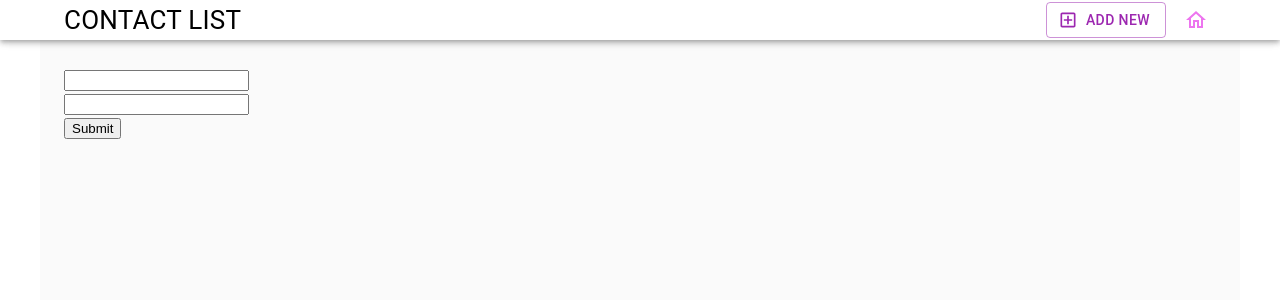
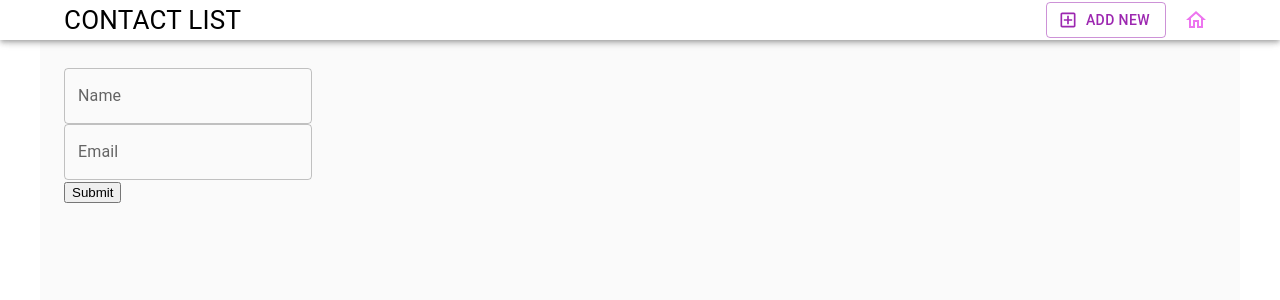
Before and after one commit to iurimp91/contact-list, a React (Create React App) app: page /form in a window 1280 px wide. Shown: the top 300 px of the page. Built offline with nearby package versions, Linux system fonts and the light colour scheme.

Commit message:
refactor: setup react-hook-form with material ui

```diff
--- a/src/pages/Form.tsx
+++ b/src/pages/Form.tsx
@@ -1,17 +1,19 @@
 /* eslint-disable no-console */
-import { useForm, SubmitHandler } from "react-hook-form";
+import { useForm, SubmitHandler, Controller } from "react-hook-form";
 import { yupResolver } from "@hookform/resolvers/yup";
 import * as yup from "yup";
+import { TextField } from "@mui/material";
 import Contact from "../interfaces/Contact";
 
 const schema = yup.object().shape({
   name: yup.string().required(),
-  email: yup.string().email().required()
+  email: yup.string().email().required(),
 });
 
 export default function Form() {
   const {
     register,
+    control,
     handleSubmit,
     watch,
     formState: { errors },
@@ -25,10 +27,34 @@ export default function Form() {
 
   return (
     <form onSubmit={handleSubmit(formSubmitHandler)}>
-      <input defaultValue="" {...register("name")} />
+      <Controller
+        name="name"
+        control={control}
+        defaultValue=""
+        render={({ field }) => (
+          <TextField
+            {...field}
+            label="Name"
+            error={!!errors.name}
+            helperText={errors.name?.message}
+          />
+        )}
+      />
       <br />
-      <input defaultValue="" {...register("email")} />
-      {errors.email && <span>{errors.email.message}</span>}
+      <Controller
+        name="email"
+        control={control}
+        defaultValue=""
+        render={({ field }) => (
+          <TextField
+            {...field}
+            type="email"
+            label="Email"
+            error={!!errors.email}
+            helperText={errors.email?.message}
+          />
+        )}
+      />
       <br />
       <input type="submit" />
     </form>
```
